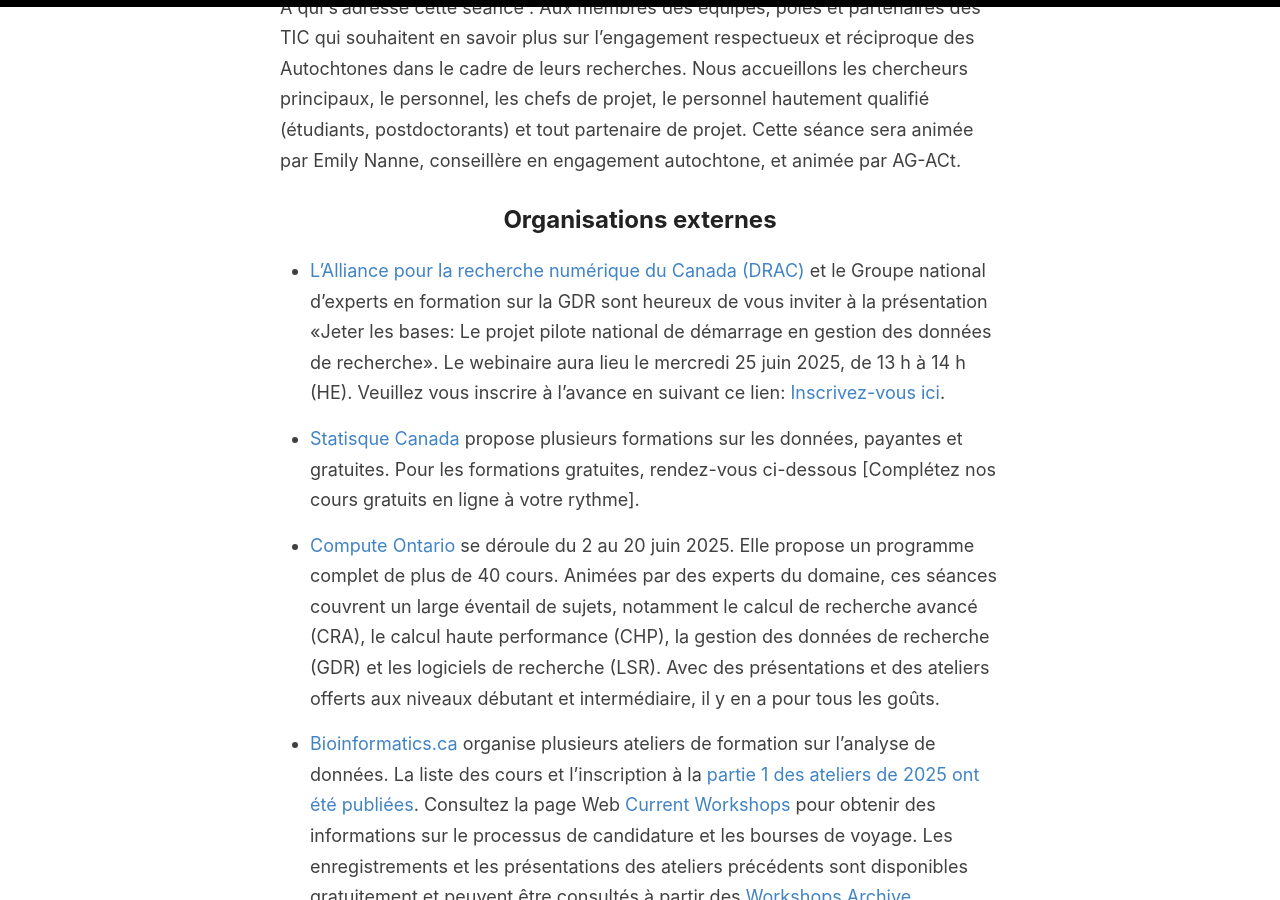
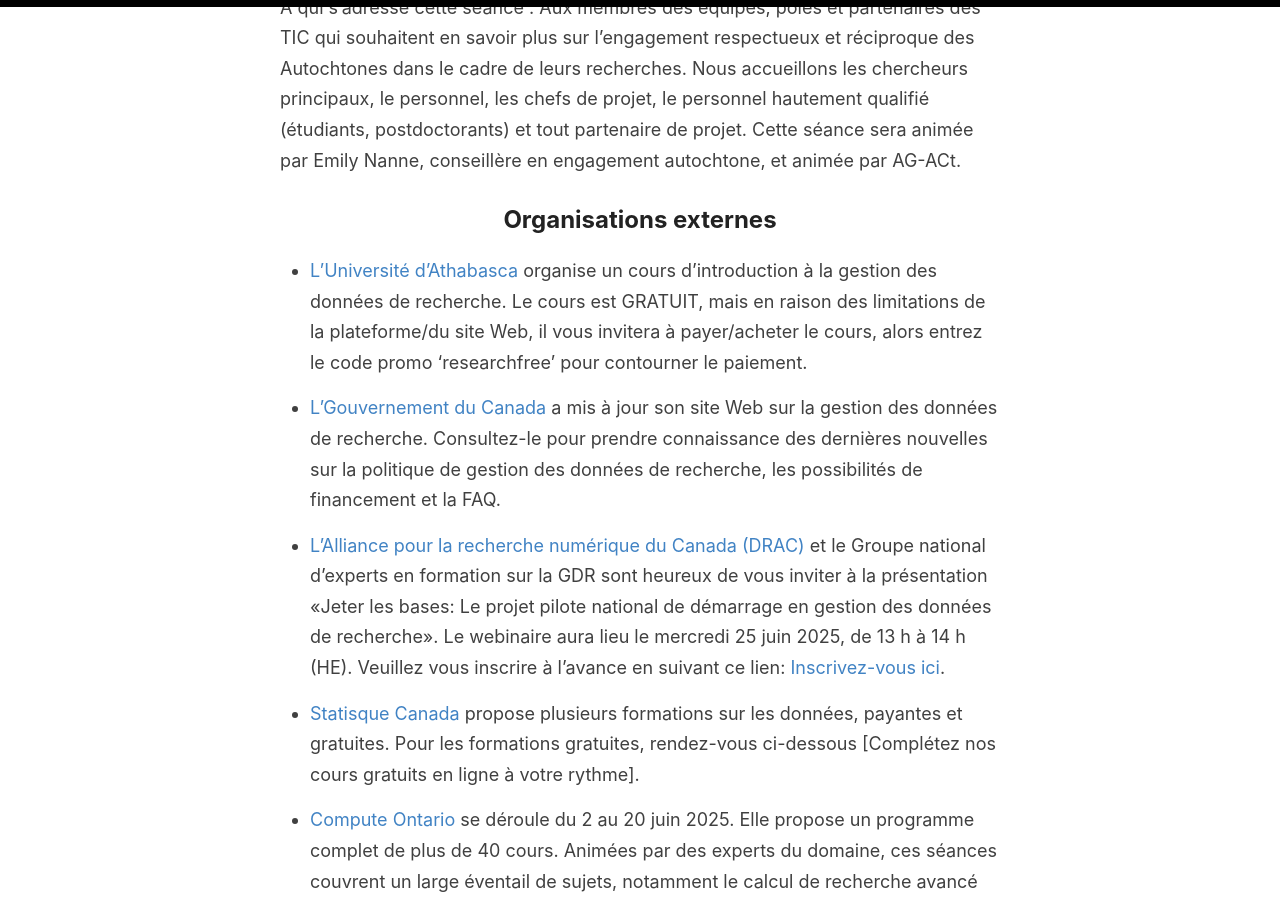
Before and after one commit to ClimateSmartAg/ClimateSmartAg-website-fr, a Jekyll site: the page built from _pages/training.md, in a window 1280 px wide and 900 px high, scrolled down 2836 px. Built offline with Jekyll 4.4.1, drawn with Linux system fonts in a browser that asks for light colours.

Commit message:
Update training.md

```diff
--- a/_pages/training.md
+++ b/_pages/training.md
@@ -81,6 +81,10 @@
 Cette séance sera animée par Emily Nanne, conseillère en engagement autochtone, et animée par AG-ACt.
 
 ## Organisations externes
+- [L'Université d'Athabasca](https://powered.athabascau.ca/product?catalog=Research-Data-Management) organise un cours d'introduction à la gestion des données de recherche. Le cours est GRATUIT, mais en raison des limitations de la plateforme/du site Web, il vous invitera à payer/acheter le cours, alors entrez le code promo ‘researchfree’ pour contourner le paiement.
+
+- [L’Gouvernement du Canada]( https://science.gc.ca/site/science/en/interagency-research-funding/policies-and-guidelines/research-data-management) a mis à jour son site Web sur la gestion des données de recherche. Consultez-le pour prendre connaissance des dernières nouvelles sur la politique de gestion des données de recherche, les possibilités de financement et la FAQ.
+
 - [L'Alliance pour la recherche numérique du Canada (DRAC)](https://alliancecan.ca/en/latest/events/laying-foundation-pilot-national-research-data-management-jumpstart) et le Groupe national d'experts en formation sur la GDR sont heureux de vous inviter à la présentation «Jeter les bases: Le projet pilote national de démarrage en gestion des données de recherche». Le webinaire aura lieu le mercredi 25 juin 2025, de 13 h à 14 h (HE). Veuillez vous inscrire à l'avance en suivant ce lien: [Inscrivez-vous ici](https://engagedri-ca.zoom.us/webinar/register/WN_lavvRiBnQm2DquDbV8hU8w).
 
 - [Statisque Canada](https://www.statcan.gc.ca/fr/afc/litteratie-donnees) propose plusieurs formations sur les données, payantes et gratuites. Pour les formations gratuites, rendez-vous ci-dessous [Complétez nos cours gratuits en ligne à votre rythme].
```
